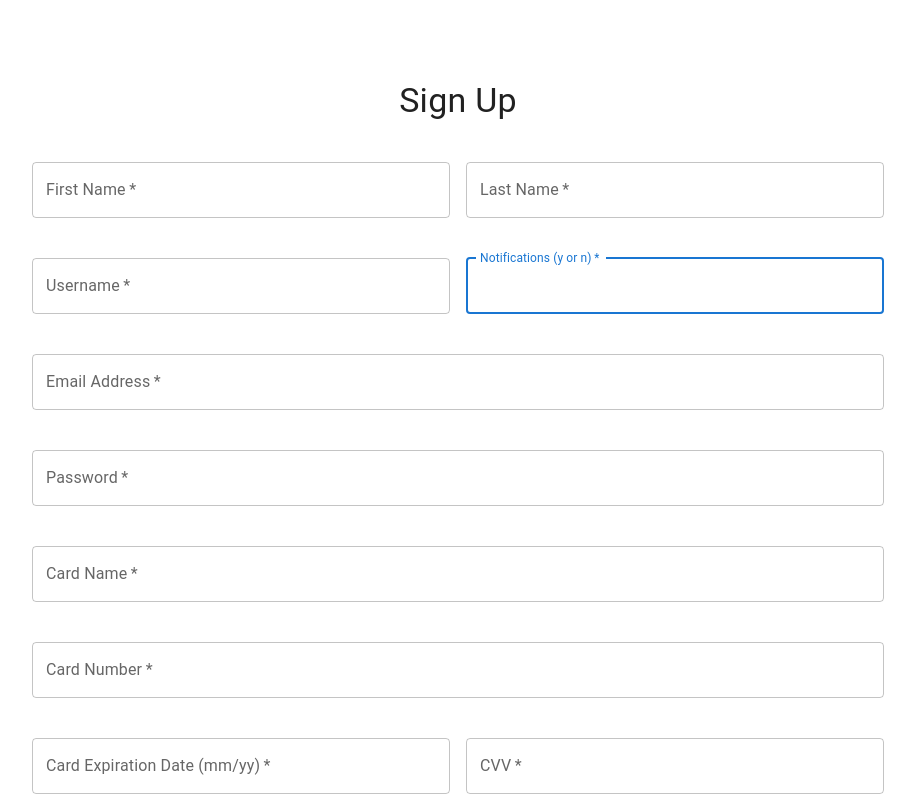
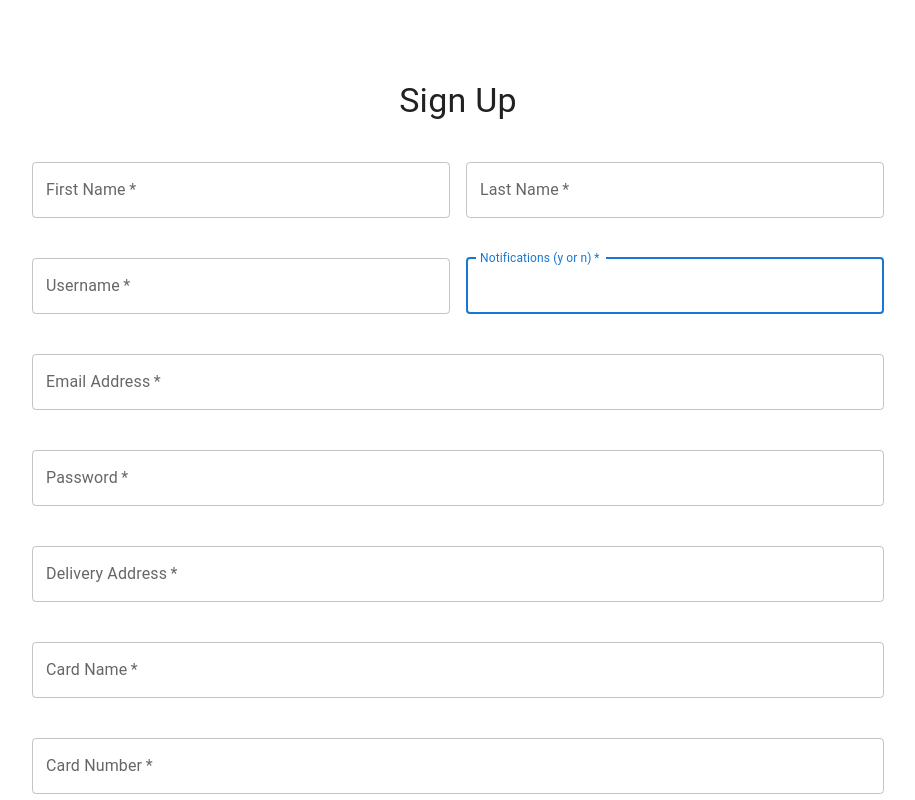
Before and after one commit to SakshamJain2552/SEPT-Website, a React (Create React App) app in the folder frontend/: page /signup in a window 1280 px wide. Shown: the top 800 px of the page, without its empty margins (182-1097 px from the left). Built offline with nearby package versions, Linux system fonts and the light colour scheme.

Commit message:
final changes to signup page (with address)

```diff
--- a/frontend/src/pages/signup.js
+++ b/frontend/src/pages/signup.js
@@ -22,6 +22,7 @@ export default function SignUp() {
     username: '',
     email: '',
     password: '',
+    address: '',
     notifications: '',
     cardName: '',
     cardNumber: '',
@@ -34,7 +35,7 @@ export default function SignUp() {
   const handleChange = (e) => {
     const name = e.target.name;
     const value = e.target.value;
-    const temp = {firstname: formData.firstname, lastname: formData.lastname, username: formData.username, email: formData.email, password: formData.password,
+    const temp = {firstname: formData.firstname, lastname: formData.lastname, username: formData.username, email: formData.email, password: formData.password, address: formData.address,
         notifications: formData.notifications, cardName: formData.cardName, cardNumber: formData.cardNumber, cardExpiration: formData.cardExpiration, cardCVV: formData.cardCVV};
     temp[name] = value;
     setFormData(temp);
@@ -44,20 +45,28 @@ export default function SignUp() {
     e.preventDefault();
 
    // Check if any of the required fields are empty
-    if ( !formData.firstname || !formData.lastname || !formData.username || !formData.email || !formData.password || !formData.notifications || !formData.cardName || !formData.cardNumber || !formData.cardExpiration || !formData.cardCVV) {
+    if ( !formData.firstname || !formData.lastname || !formData.username || !formData.email || !formData.password || !formData.address ||
+        !formData.notifications || !formData.cardName || !formData.cardNumber || !formData.cardExpiration || !formData.cardCVV) {
         setErrorMessage('Please fill in all the required fields.');
         return; // Prevent form submission
     }
 
     try {
-
+        let notifications = "";
+        if (formData.notifications == 'y') {
+            notifications = 'true';
+        }
+        else {
+            notifications = 'false';
+        }
         const response = await axios.post('http://localhost:8080/user/signup', {
             "firstname": formData.firstname,
             "lastname": formData.lastname,
             "username": formData.username,
             "email": formData.email,
             "password": formData.password,
-            "notifications": formData.notifications,
+            "address": formData.address,
+            "notifications": notifications,
             "cardName": formData.cardName,
             "cardNumber": formData.cardNumber,
             "cardExpiration": formData.cardExpiration,
@@ -174,6 +183,18 @@ export default function SignUp() {
                   margin="normal"
                   required
                   fullWidth
+                  id="address"
+                  label="Delivery Address"
+                  name="address"
+                  autoComplete="address"
+                  onChange={handleChange}
+                />
+              </Grid>
+              <Grid item xs={12}>
+                <TextField
+                  margin="normal"
+                  required
+                  fullWidth
                   name="cardName"
                   label="Card Name"
                   type="cardName"
```
